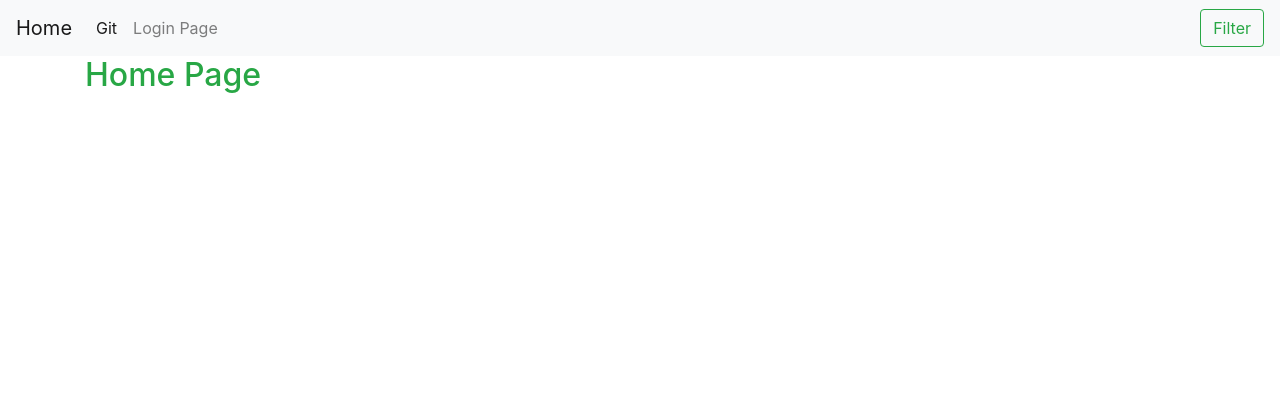
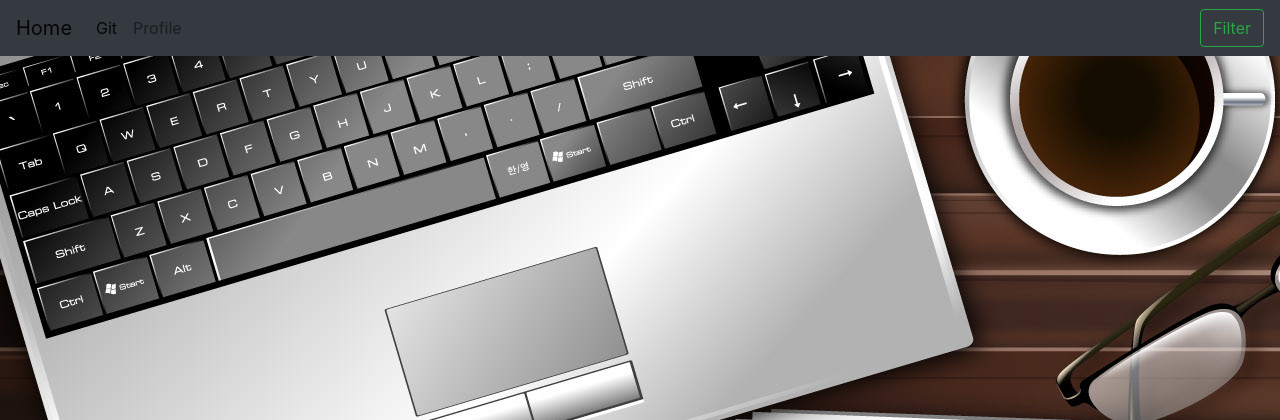
Before and after one commit to harshraj22/Automated_Payroll, a PHP site: page /index.html in a window 1280 px wide. Shown: the top 420 px of the page. Run offline with PHP 8.4, Linux system fonts and the light colour scheme; some libraries are stand-ins or nearby versions.

Commit message:
updated home page and adminProfile.php

```diff
--- a/Payroll/admin/adminProfile.php
+++ b/Payroll/admin/adminProfile.php
@@ -141,7 +141,7 @@ _END;
                     for($i=0;$i<$number_of_emp;$i+=1){
                         $cur_emp_details = mysqli_fetch_row($show_all_emp_result);
                         // $_SESSION['queriedUser'] = $cur_emp_details;
-                        echo "<a class='list-group-item list-group-item-action' href='displayUserStats.php?user={$cur_emp_details[0]}' >{$cur_emp_details[0]}</a><br> ";
+                        echo "<a class='list-group-item list-group-item-action border-primary' href='displayUserStats.php?user={$cur_emp_details[0]}' >{$cur_emp_details[0]}</a><br> ";
                     }
 
                     echo "</div>";
--- a/Payroll/index.html
+++ b/Payroll/index.html
@@ -14,8 +14,8 @@
     <script src="https://code.jquery.com/jquery-1.11.1.min.js"></script>
 
 </head>
-<body>
-    <nav class="navbar navbar-expand-lg navbar-light bg-light">
+<body style="background-image: url('images/home.jpg'); width: 100%;">
+    <nav class="navbar navbar-expand-lg navbar-light bg-dark">
     	<button class="navbar-toggler" type="button" data-toggle="collapse" data-target="#navbarTogglerDemo03" aria-controls="navbarTogglerDemo03" aria-expanded="false" aria-label="Toggle navigation">
     	<span class="navbar-toggler-icon"></span>
     	</button>
@@ -27,7 +27,7 @@
             		<a class="nav-link" href="https://github.com/harshraj22/Automated_Payroll">Git <span class="sr-only">(current)</span></a>
 		        </li>
 		        <li class="nav-item">
-		        	<a class="nav-link" href="user/logout.php">Login Page</a>
+		        	<a class="nav-link" href="admin/adminProfile.php">Profile</a>
 	        	</li>
 		        <li class="nav-item">
 		            <!-- <a class="nav-link disabled" href="#">Disabled</a> -->
@@ -39,8 +39,8 @@
 	        </form>
         </div>
     </nav>
-
-	<div class="container m-8 p-15 text-success"><h2>Home Page</h2></div>
+    <div style="background-image: url('images/home.jpg'); width: 100%;"></div>
+	<!-- <div class="container m-8 p-15 text-success"><h2>Home Page</h2></div> -->
 
     <link rel="stylesheet" href="index.css">
     <footer>
```
Also changed, not shown: Payroll/images/home.jpg (added).
